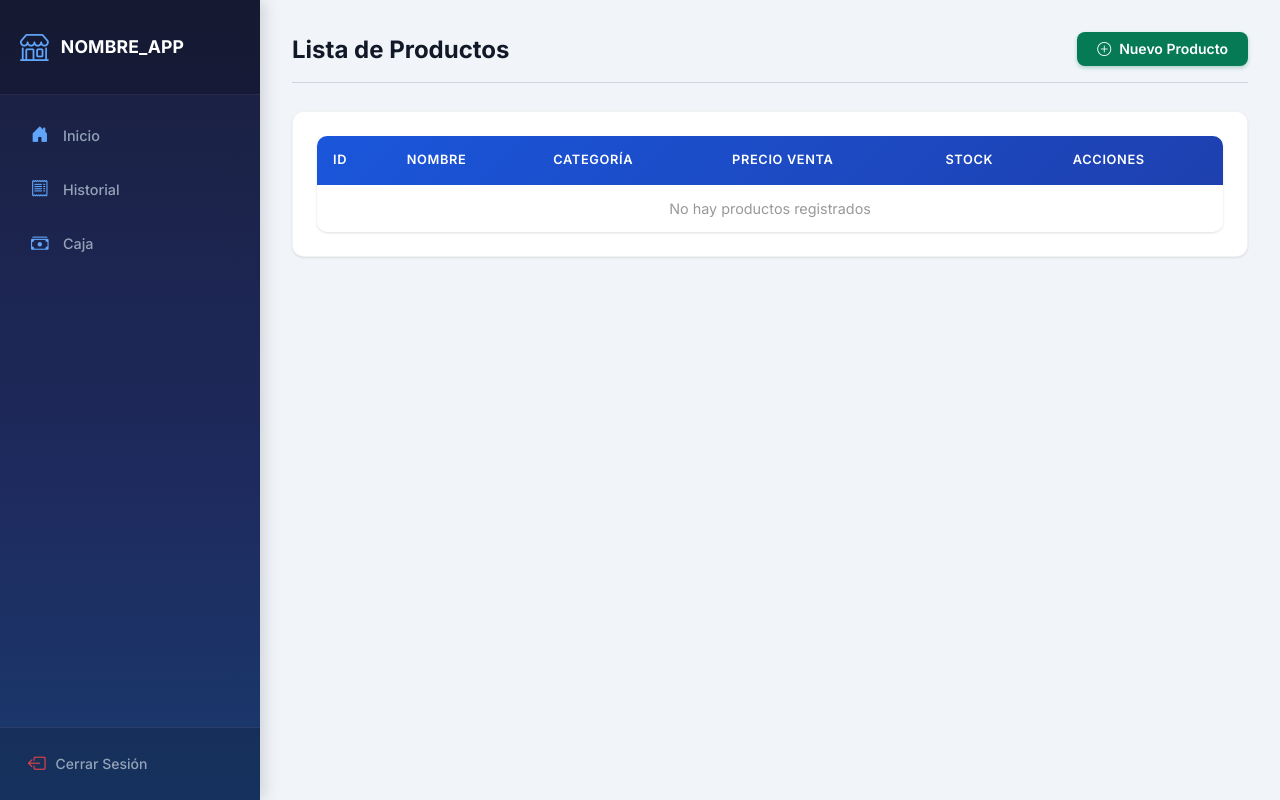
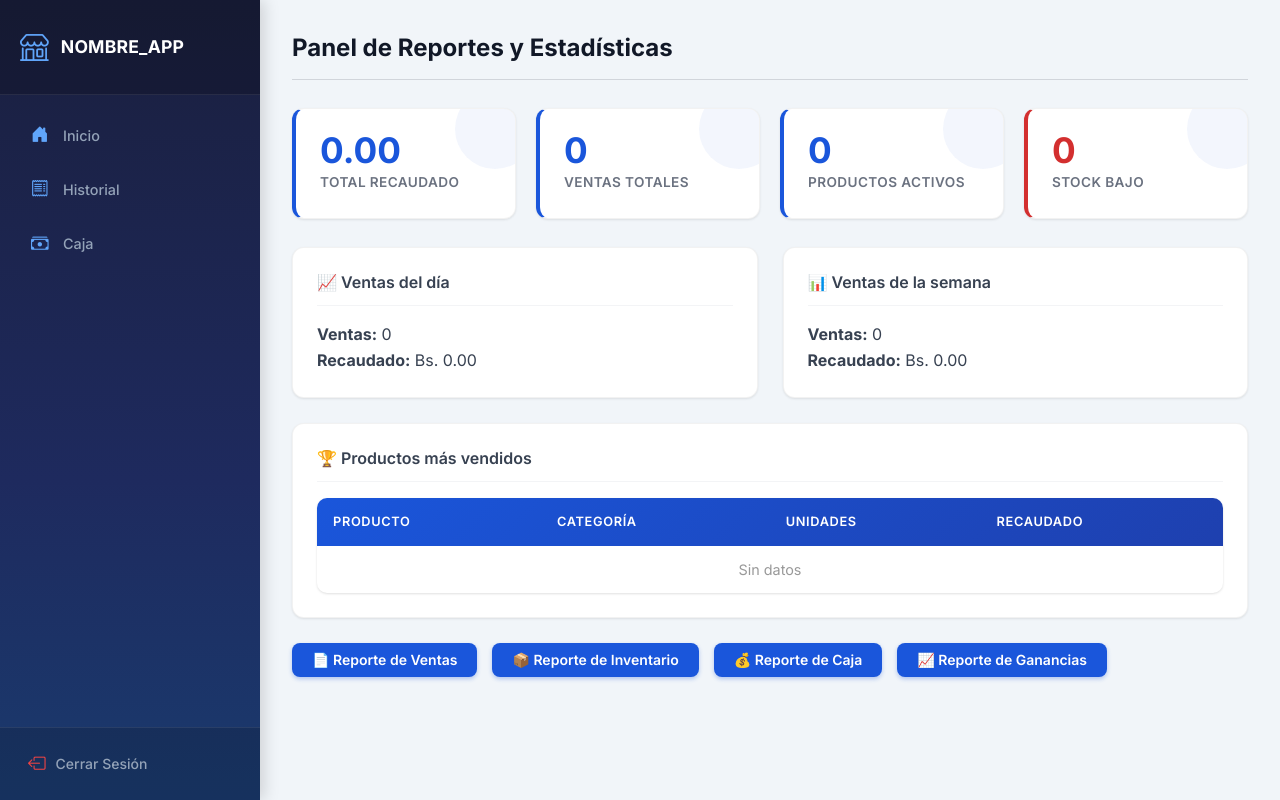
Before and after one commit to JotaNoel20/MINIMARKET, a PHP site: page /minimarket/aplicacion/vistas/reportes/index.php in a window 1280 px wide. Run offline with PHP 8.4, Linux system fonts and the light colour scheme; some libraries are stand-ins or nearby versions.

Commit message:
aplicacion final

```diff
--- a/aplicacion/vistas/plantillas/principal.php
+++ b/aplicacion/vistas/plantillas/principal.php
@@ -67,6 +67,12 @@
                         <span>Reportes</span>
                     </a>
                 </li>
+                <li>
+                    <a href="<?php echo URL_BASE; ?>/caja/configurar" class="<?php echo ($activo ?? '') == 'configurar_caja' ? 'activo' : ''; ?>">
+                        <i class="bi bi-gear-fill"></i>
+                        <span>Configurar Caja</span>
+                    </a>
+                </li>
             <?php endif; ?>
 
             <?php if ($idRol == 2): ?>
--- a/aplicacion/vistas/reportes/index.php
+++ b/aplicacion/vistas/reportes/index.php
@@ -1,72 +1,66 @@
 <?php
-$titulo = 'Productos';
-$activo = 'productos';
+$titulo = 'Panel de Reportes';
+$activo = 'reportes';
 ob_start();
 ?>
 
 <div class="barra-superior">
-    <h2>Lista de Productos</h2>
-    <a href="<?php echo URL_BASE; ?>/productos/crear" class="boton boton-exito">
-        <i class="bi bi-plus-circle"></i> Nuevo Producto
-    </a>
+    <h2>Panel de Reportes y Estadísticas</h2>
 </div>
 
-<?php if (isset($_GET['success'])): ?>
-    <div class="alerta alerta-exito">
-        <?php
-            $mensajes = [
-                1 => 'Producto creado con éxito',
-                2 => 'Producto actualizado con éxito',
-                3 => 'Producto eliminado con éxito'
-            ];
-            echo $mensajes[$_GET['success']] ?? 'Operación exitosa';
-        ?>
+<div class="tarjeta-grid">
+    <div class="tarjeta tarjeta-kpi">
+        <div class="numero"><?php echo number_format($total_recaudado ?? 0, 2); ?></div>
+        <div>Total Recaudado</div>
     </div>
-<?php endif; ?>
+    <div class="tarjeta tarjeta-kpi">
+        <div class="numero"><?php echo $total_ventas ?? 0; ?></div>
+        <div>Ventas Totales</div>
+    </div>
+    <div class="tarjeta tarjeta-kpi">
+        <div class="numero"><?php echo $total_productos ?? 0; ?></div>
+        <div>Productos Activos</div>
+    </div>
+    <div class="tarjeta tarjeta-kpi" style="border-left-color:#d32f2f;">
+        <div class="numero" style="color:#d32f2f;"><?php echo $stock_bajo ?? 0; ?></div>
+        <div>Stock Bajo</div>
+    </div>
+</div>
 
-<div class="tarjeta">
+<div style="display:grid;grid-template-columns:1fr 1fr;gap:25px;margin-top:25px;">
+    <div class="tarjeta">
+        <h3>📈 Ventas del día</h3>
+        <p><strong>Ventas:</strong> <?php echo $ventas_hoy['total'] ?? 0; ?></p>
+        <p><strong>Recaudado:</strong> Bs. <?php echo number_format($ventas_hoy['recaudado'] ?? 0, 2); ?></p>
+    </div>
+    <div class="tarjeta">
+        <h3>📊 Ventas de la semana</h3>
+        <p><strong>Ventas:</strong> <?php echo $ventas_semana['total'] ?? 0; ?></p>
+        <p><strong>Recaudado:</strong> Bs. <?php echo number_format($ventas_semana['recaudado'] ?? 0, 2); ?></p>
+    </div>
+</div>
+
+<div class="tarjeta" style="margin-top:25px;">
+    <h3>🏆 Productos más vendidos</h3>
     <table class="tabla">
         <thead>
             <tr>
-                <th>ID</th>
-                <th>Nombre</th>
+                <th>Producto</th>
                 <th>Categoría</th>
-                <th>Precio Venta</th>
-                <th>Stock</th>
-                <th>Acciones</th>
+                <th>Unidades</th>
+                <th>Recaudado</th>
             </tr>
         </thead>
         <tbody>
-            <?php if (empty($productos)): ?>
-                <tr>
-                    <td colspan="6" style="text-align:center;color:#999;">No hay productos registrados</td>
-                </tr>
+            <?php if (empty($productos_top)): ?>
+                <tr><td colspan="4" style="text-align:center;color:#999;">Sin datos</td></tr>
             <?php else: ?>
-                <?php foreach ($productos as $prod): ?>
+                <?php foreach ($productos_top as $p): ?>
                     <tr>
-                        <td><?php echo $prod['id_producto']; ?></td>
-                        <td><?php echo htmlspecialchars($prod['nombre']); ?></td>
-                        <td><?php echo htmlspecialchars($prod['categoria_nombre']); ?></td>
-                        <td>Bs. <?php echo number_format($prod['precio_venta'], 2); ?></td>
-                        <td>
-                            <span style="<?php echo $prod['stock_actual'] <= $prod['stock_minimo'] ? 'color:#d32f2f;font-weight:bold;' : ''; ?>">
-                                <?php echo $prod['stock_actual']; ?>
-                            </span>
-                        </td>
-                        <td>
-                            <a href="<?php echo URL_BASE; ?>/productos/ver/<?php echo $prod['id_producto']; ?>" class="boton-accion" style="color:#0288d1;">
-                                <i class="bi bi-eye"></i>
-                            </a>
-                            <a href="<?php echo URL_BASE; ?>/productos/editar/<?php echo $prod['id_producto']; ?>" class="boton-accion" style="color:#f57c00;">
-                                <i class="bi bi-pencil"></i>
-                            </a>
-                            <form action="<?php echo URL_BASE; ?>/productos/eliminar/<?php echo $prod['id_producto']; ?>" method="POST" style="display:inline;" onsubmit="return confirm('¿Eliminar este producto?')">
-                                <input type="hidden" name="csrf_token" value="<?php echo \App\Nucleo\Seguridad::generarTokenCSRF(); ?>">
-                                <button type="submit" class="boton-accion" style="color:#d32f2f;border:none;background:none;cursor:pointer;">
-                                    <i class="bi bi-trash"></i>
-                                </button>
-                            </form>
-                        </td>
+                        <td><?php echo htmlspecialchars($p['nombre']); ?></td>
+                        <td><?php echo htmlspecialchars($p['categoria']); ?></td>
+                        <td><?php echo $p['total_unidades']; ?></td>
+                        <td>Bs. <?php echo number_format($p['total_recaudado'], 2); ?></td>
                     </tr>
                 <?php endforeach; ?>
             <?php endif; ?>
@@ -74,6 +68,13 @@ ob_start();
     </table>
 </div>
 
+<div style="display:flex;gap:15px;flex-wrap:wrap;margin-top:25px;">
+    <a href="<?php echo URL_BASE; ?>/reportes/ventas" class="boton boton-primario">📄 Reporte de Ventas</a>
+    <a href="<?php echo URL_BASE; ?>/reportes/inventario" class="boton boton-primario">📦 Reporte de Inventario</a>
+    <a href="<?php echo URL_BASE; ?>/reportes/caja" class="boton boton-primario">💰 Reporte de Caja</a>
+    <a href="<?php echo URL_BASE; ?>/reportes/ganancias" class="boton boton-primario">📈 Reporte de Ganancias</a>
+</div>
+
 <?php
 $contenido = ob_get_clean();
 include __DIR__ . '/../plantillas/principal.php';
```
Also changed, not shown: aplicacion/configuracion/rutas.php (+7 -0 lines), aplicacion/controladores/CajaControlador.php (+68 -10 lines), aplicacion/controladores/ProductoControlador.php (+19 -0 lines), aplicacion/modelos/Caja.php (+49 -2 lines), aplicacion/vistas/caja/configurar.php (added, +77 -0 lines), aplicacion/vistas/caja/index.php (+5 -8 lines).
